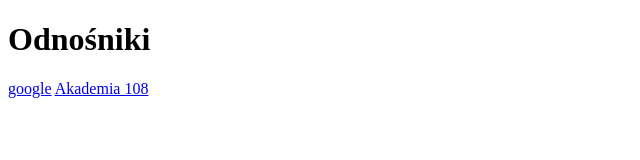
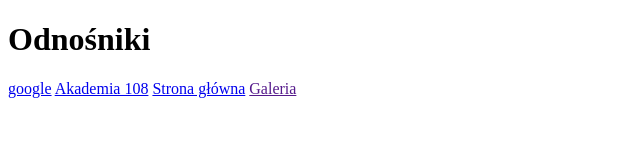
Before and after one commit to sverd1/HTML5, a plain HTML site: page 1-odnosniki/index.html in a window 1280 px wide. Shown: the whole page, without its empty margins (0-640 px from the left). Drawn offline with Linux system fonts and the light colour scheme.

Commit message:
dodanie nastepnych odnosnikow

```diff
--- a/1-odnosniki/index.html
+++ b/1-odnosniki/index.html
@@ -11,6 +11,9 @@
 
 	<a href="www.google.pl">google</a>
 	<a href="https://akademia108.pl">Akademia 108</a>
+
+	<a href="index.html">Strona główna</a>
+	<a href="">Galeria</a>
 </body>
 
 </html>
```
